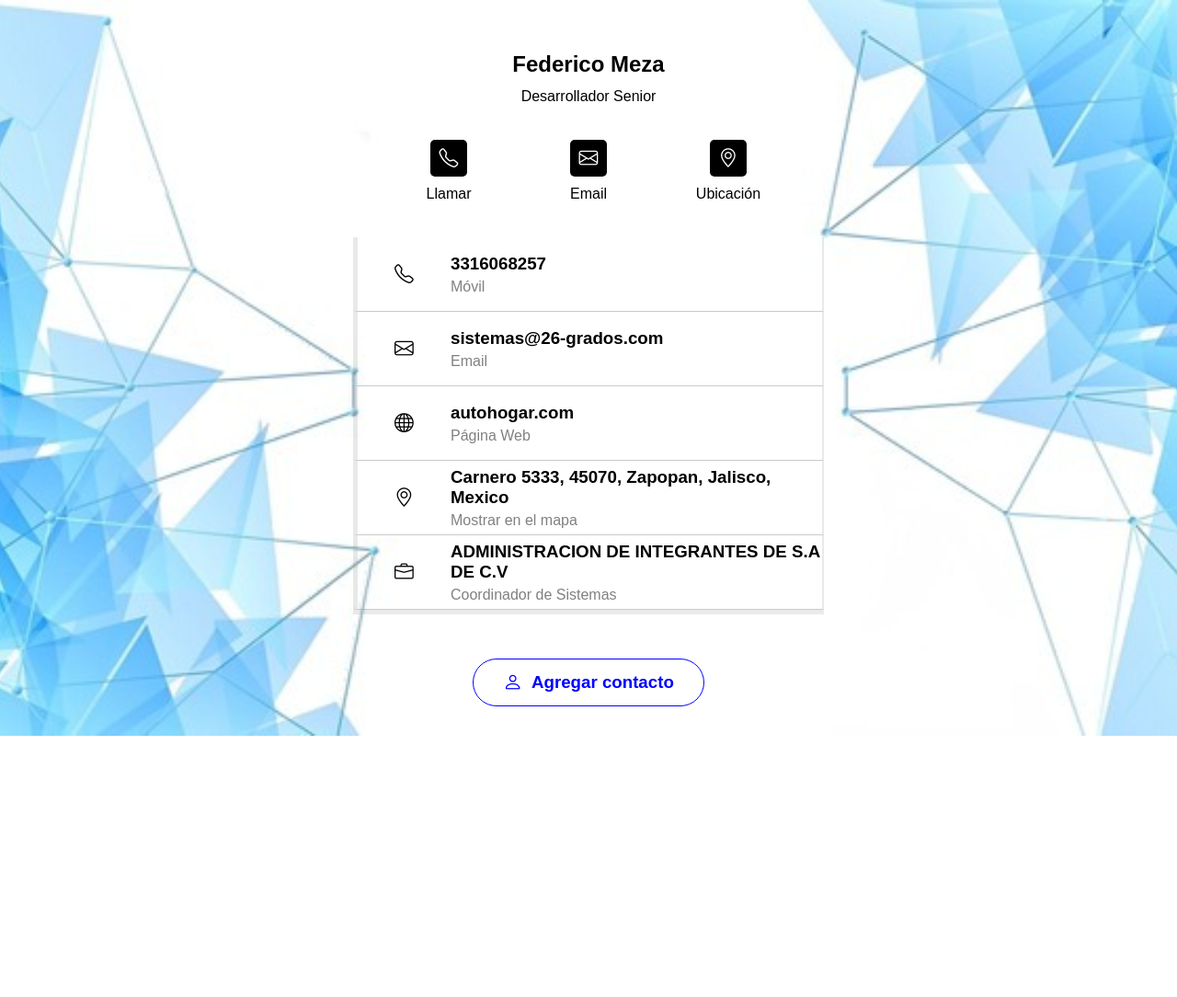
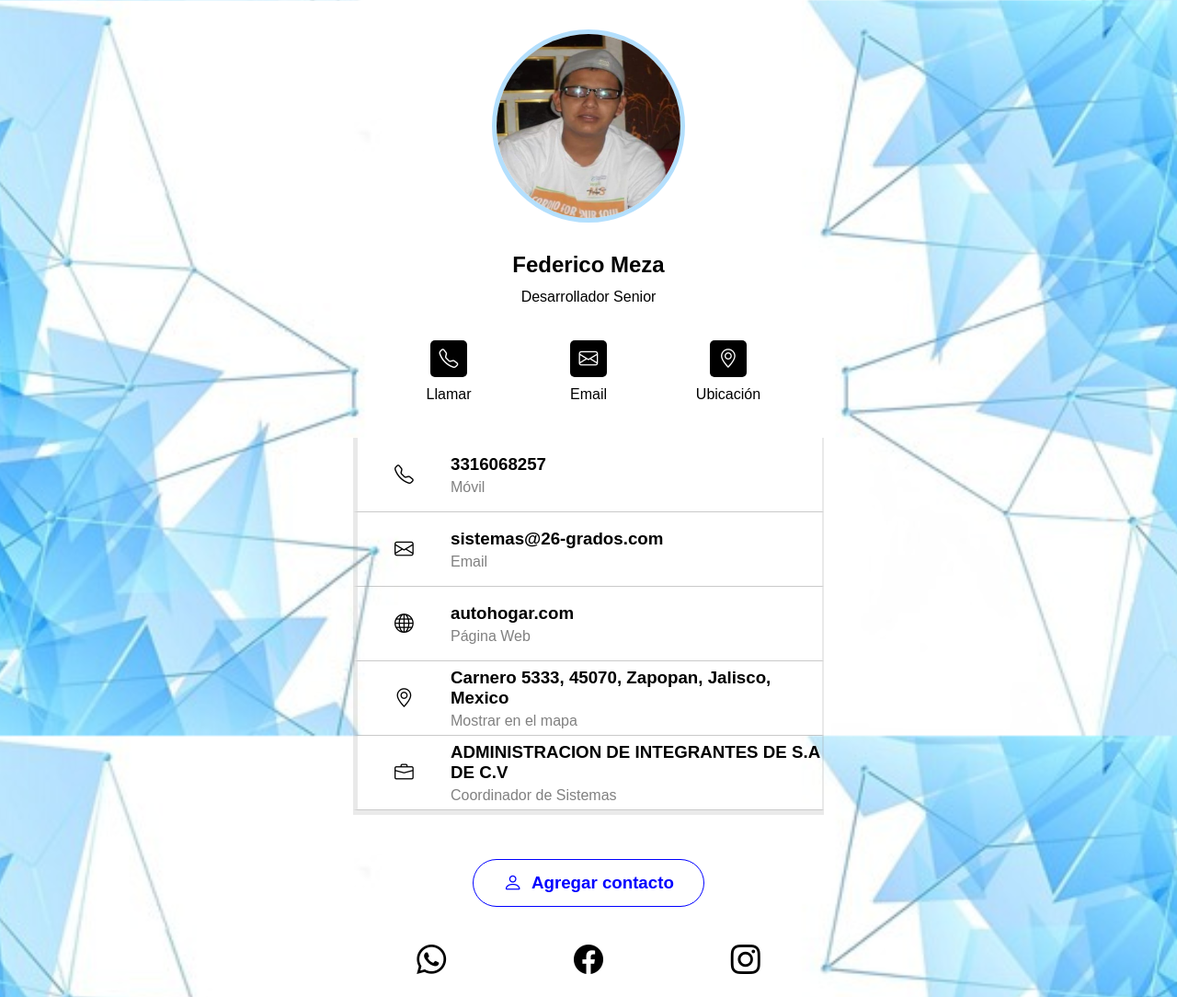
Before and after one commit to AlanZamorano/Federico-Meza, a plain HTML site: page index.html in a window 1280 px wide. Shown: the whole page at 92% size. Before the commit the page ends 800 px from the top, so only its background shows below. Drawn offline with nearby package versions, Linux system fonts and the light colour scheme.

Commit message:
second commit

```diff
--- a/index.html
+++ b/index.html
@@ -10,6 +10,7 @@
 </head>
 <body>
     <div class="presentation">
+        <img src="fede.jpg" alt="">
     <div class="name">
         <h2>Federico Meza</h2>
         <p>Desarrollador Senior</p>
@@ -110,6 +111,17 @@
 </div>
 </a>
 </div>
+<footer class="redes-section">
+    <div class="redes">
+        <a href="https://api.whatsapp.com/send?phone=3316068257">
+    <i class="bi bi-whatsapp"></i>
+</a>
+<a href="https://www.facebook.com/kico.dejesus" target="_blank">
+    <i class="bi bi-facebook"></i>
+</a>
+    <i class="bi bi-instagram"></i>
+</div>
+</footer>
     <script src="https://kit.fontawesome.com/64fb6fed2d.js" crossorigin="anonymous"></script>
 </body>
 </html>
--- a/style.css
+++ b/style.css
@@ -17,6 +17,13 @@ body{
     flex-direction: column;
     margin-bottom: 2em;
 
+}
+.presentation img{
+    width: 200px;
+    height: 200px;
+    margin-top: 2em;
+    border-radius: 100%;
+    border: 5px solid rgb(104,191,252, 0.5);
 }
 .presentation i{
     display: flex;
@@ -58,14 +65,7 @@ i{
     margin-bottom: 2em;
 }
 .name h2{
-margin-top: 1em;
 margin-bottom: 0.5em;
-}
-.name img{
-    width: 10rem;
-    height: 10rem;
-    border-radius: 100%;
-    margin-top: 3em;
 }
 .container{
     width: 100%;
@@ -174,6 +174,42 @@ a{
   .add-contact:hover i{
     color: white;
   }
+  .redes-section{
+    width: 100%;
+    display: flex;
+    justify-content: center;
+    align-items: center;
+  }
+  .redes{
+    display: flex;
+    justify-content: space-around;
+    align-items: center;
+    width: 40%;
+    margin-bottom: 1em;
+  }
+.redes i{
+    display: flex;
+    justify-content: center;
+    align-items: center;
+    color: black;
+    font-size: 2em;
+    width: 50px;
+    height: 50px;
+    border-radius: 100%;
+}
+.bi-whatsapp:hover{
+    background-color: #4FCE5D;
+    color: white;
+}
+.bi-facebook:hover{
+    background-color: #3b5998;
+    color: white;
+}
+.bi-instagram:hover{
+    color: white;
+    background: linear-gradient(rgb(5, 10, 230), rgb(88, 81, 216), rgb(131, 58,180), rgb(193, 53, 132), rgb(225, 48, 108), rgb(253, 36, 76), rgb(88, 81, 216), rgb(247, 119, 55), rgb(252, 175, 69), rgb(225, 220, 128));
+}
+
 
 @media screen and (max-width: 900px) and (min-width: 551px) {
     .contact{
```
Also changed, not shown: fede.jpg (added).
